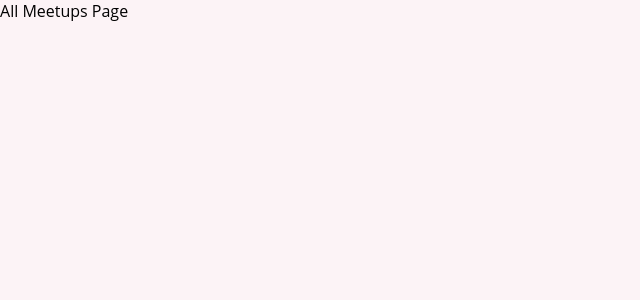
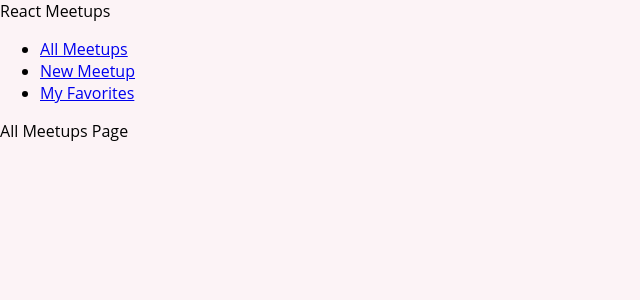
Before and after one commit to lucascouto/meetup-app, a React (Create React App) app: page / in a window 1280 px wide. Shown: the top 300 px of the page, without its empty margins (0-640 px from the left). Built offline with nearby package versions, Linux system fonts and the light colour scheme.

Commit message:
Adds MainNavigation with links to routes

```diff
--- a/src/App.js
+++ b/src/App.js
@@ -3,10 +3,12 @@
 import AllMeetupsPage from "./pages/AllMeetups";
 import NewMeetupPage from "./pages/NewMeetup";
 import FavoritesPage from "./pages/Favorites";
+import MainNavigation from "./components/layout/MainNavigation";
 
 function App() {
   return (
     <div>
+      <MainNavigation />
       <Routes>
         <Route path="/" element={<AllMeetupsPage />} />
         <Route path="/new-meetup" element={<NewMeetupPage />} />
--- /dev/null
+++ b/src/components/layout/MainNavigation.js
@@ -0,0 +1,24 @@
+import { Link } from "react-router-dom";
+
+function MainNavigation() {
+  return (
+    <header>
+      <div>React Meetups</div>
+      <nav>
+        <ul>
+          <li>
+            <Link to="/">All Meetups</Link>
+          </li>
+          <li>
+            <Link to="/new-meetup">New Meetup</Link>
+          </li>
+          <li>
+            <Link to="/favorites">My Favorites</Link>
+          </li>
+        </ul>
+      </nav>
+    </header>
+  );
+}
+
+export default MainNavigation;
```
